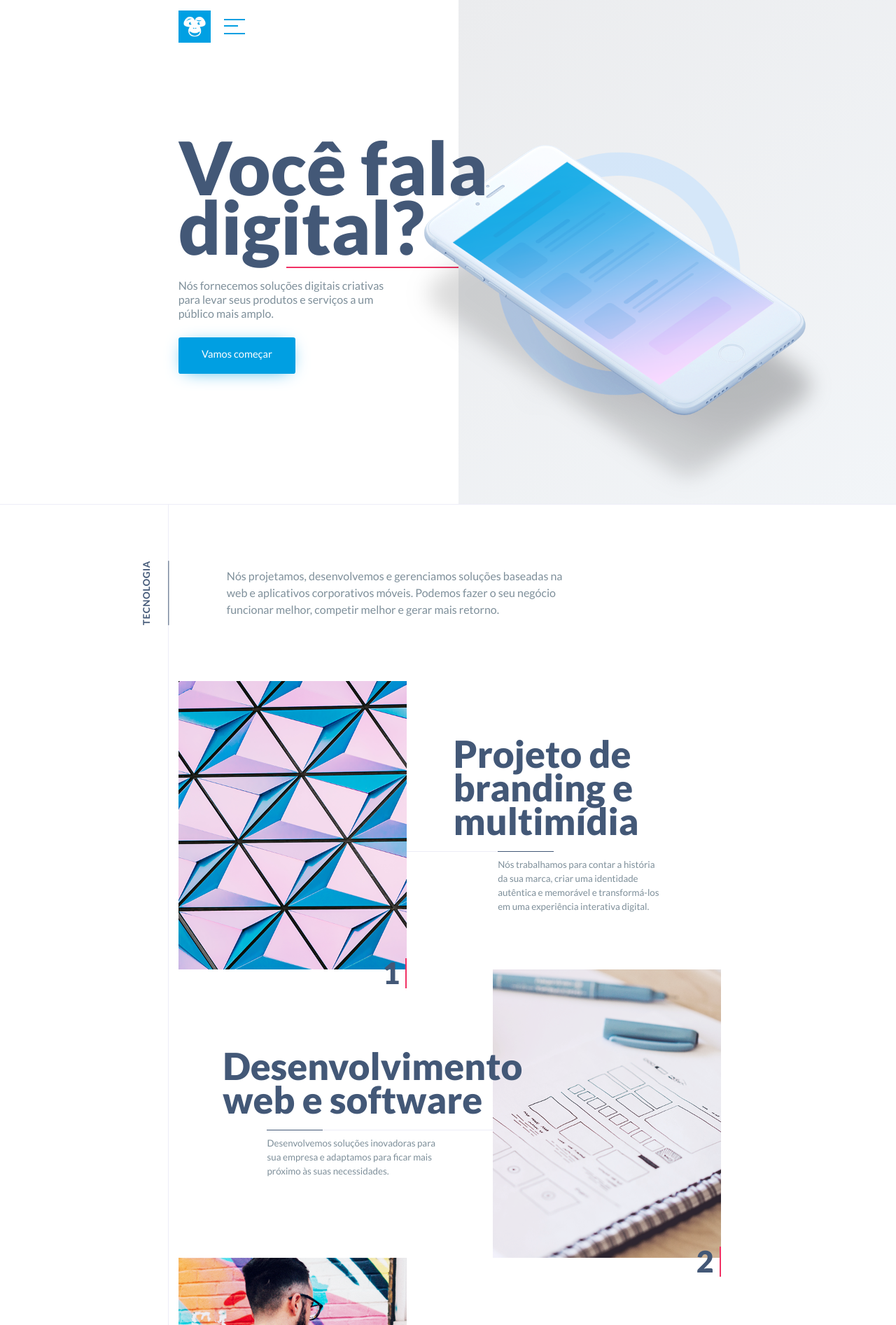
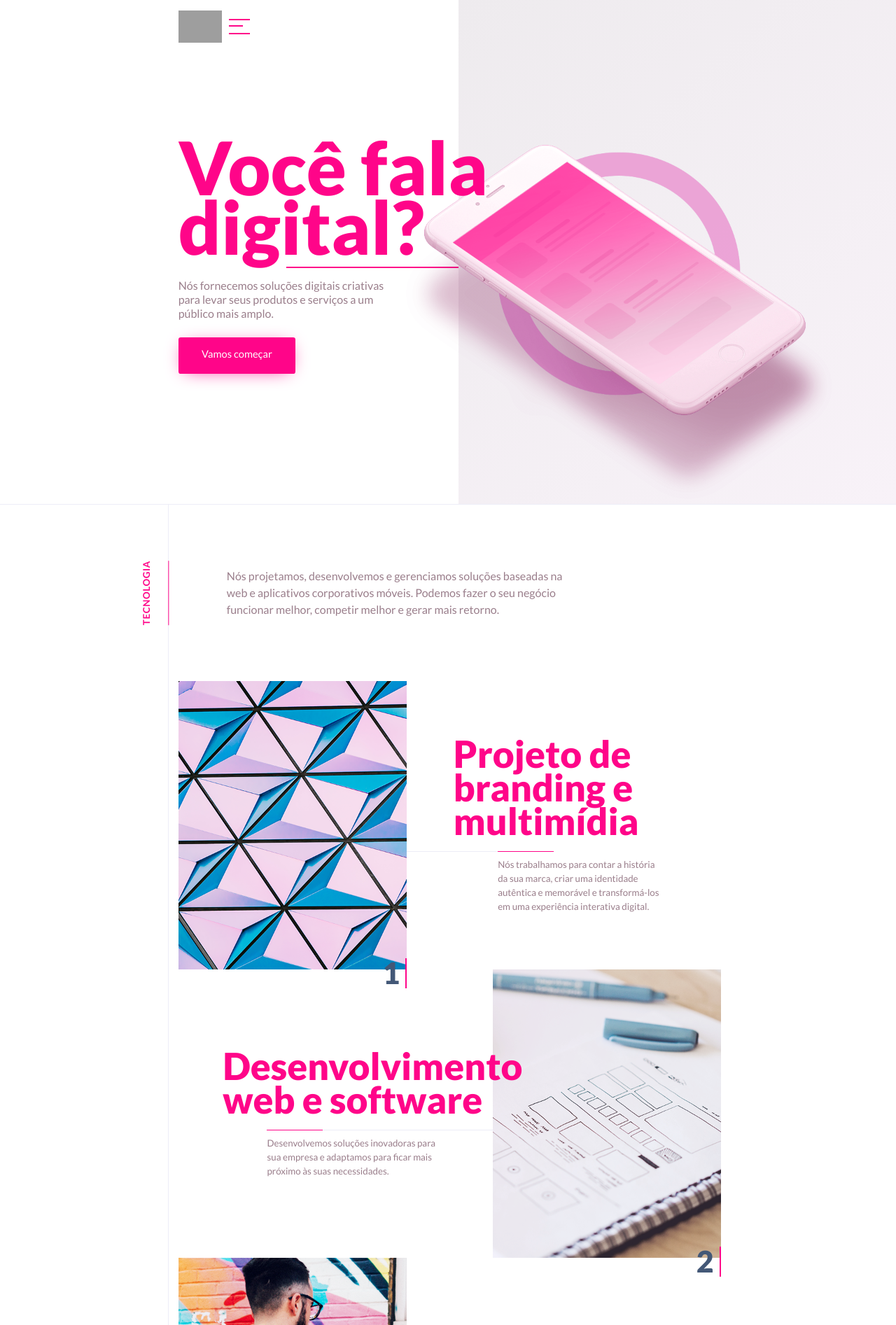
Before and after one commit to samuellevy/nokengo2018-front, a PHP site: page / in a window 1280 px wide. Shown: the top 1893 px of the page at 70% size. Run offline with PHP 8.4, Linux system fonts and the light colour scheme; style sheets or scripts are compiled from the project's sources; grey boxes are pictures that could not be loaded.

Commit message:
testes magenta

```diff
--- a/gulpfile.js
+++ b/gulpfile.js
@@ -18,7 +18,7 @@ gulp.task('serve', ['sass', 'pages','images', 'js', 'fonts'], function() {
 	});
 	gulp.watch(source + "/scss/**/*.scss", ['sass']);
 	gulp.watch(source + '/**/*.html', ['pages']);
-	gulp.watch(source + '/images/', ['image']);
+	// gulp.watch(source + '/images/', ['images']);
 	gulp.watch(source + '/js/**.js', ['js']);
 });
 
--- a/source/index.html
+++ b/source/index.html
@@ -16,7 +16,7 @@
     <section id="nav">
       <div class="wrapper">
         <div class="navbar">
-          <img src="/images/nokengo_logo.png" alt="Nokengo logo">
+          <img src="/images/nkg.png" alt="Nokengo logo">
           <a href="#" class="bars">
             <span></span>
             <span></span>
--- a/source/scss/style.scss
+++ b/source/scss/style.scss
@@ -82,15 +82,15 @@ $lato-bold: 'Lato Bold';
 
 //default colors
 $white: #FFFFFF;
-$blue-1: #435877;
-$blue-2: #009fe2;
-$blue-3: #7fcff0;
+$blue-1: #FF0589;
+$blue-2: #FF0589;
+$blue-3: #ffe4f3;
 $blue-4: #a1caff;
 $cyan: #75f7db;
-$gray-1: #7e8f9a;
+$gray-1: #9a7e8b;
 $gray-2: #ededf7;
-$gray-3: #f8f8f9;
-$pink-1: #f13164;
+$gray-3: #f9f8f9;
+$pink-1: #FF0589;
 $pink-2: #f8d8ff;
 $salmon: #fdb092;
 $yellow: #fae822;
@@ -410,7 +410,7 @@ section{
 	width: 100vw;
 	display: flex;
 	flex-wrap: nowrap;
-	background: transparent linear-gradient(-41deg, #f2f5f8, #ebecee) top right/calc(50% - 1.14583vw) 100% no-repeat fixed;
+	background: transparent linear-gradient(-41deg, #f8f2f8, #eeebee) top right/calc(50% - 1.14583vw) 100% no-repeat fixed;
 	border-bottom: $border-default;
 	.wrapper{
 		display: table;
```
Also changed, not shown: source/images/iphone.png.
